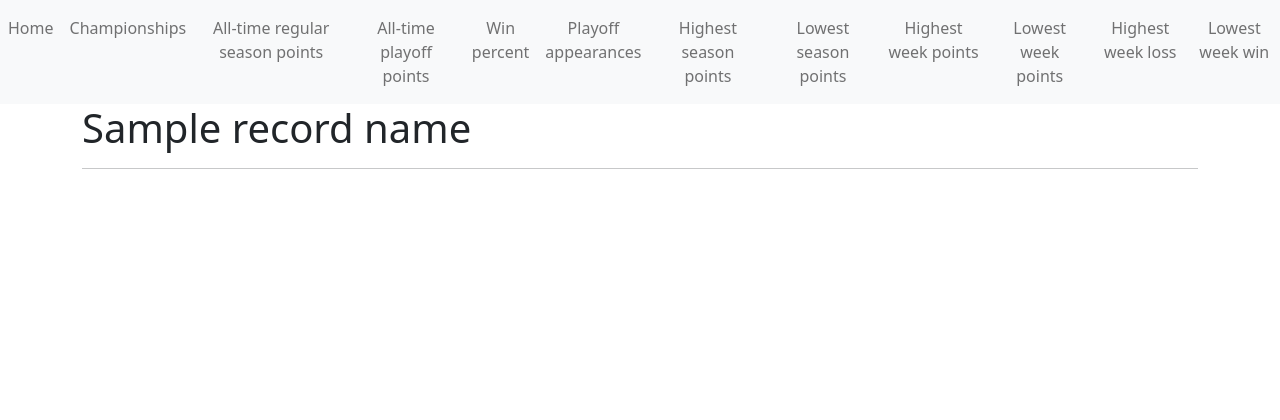
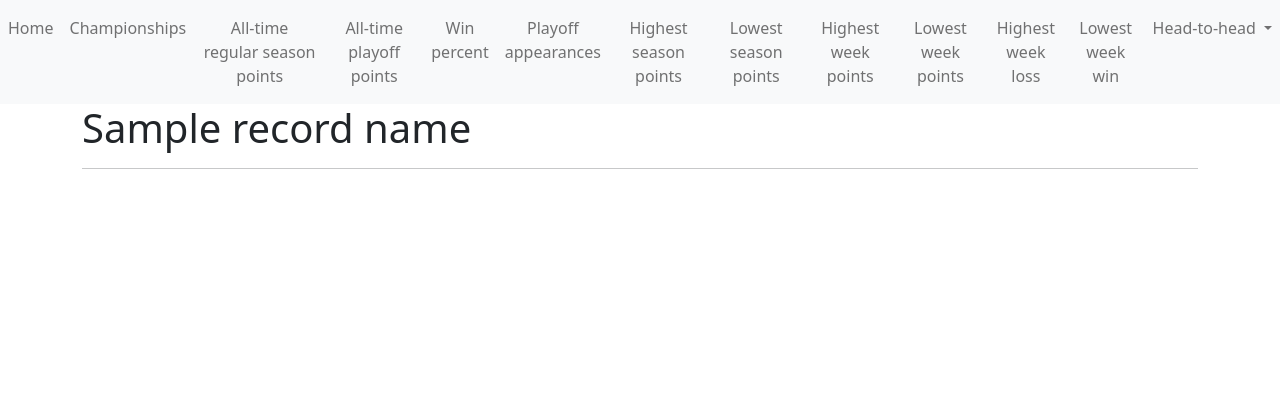
Before and after one commit to kmanc/fantasy_football_records, a Flask app: template templates/base.html in a window 1280 px wide. Shown: the top 420 px of the page. Run offline with Flask 2, Linux system fonts and the light colour scheme; the template is opened without the code that fills it: most values are stand-ins (such as "Sample title", 1, 10 or a date in 2020); parts of the project's set-up code (start-up, migrations or seed data) failed here and were passed over; some libraries are stand-ins or nearby versions.

Commit message:
head to head in navbar

```diff
--- a/templates/navbar.html
+++ b/templates/navbar.html
@@ -1,5 +1,6 @@
 <nav class="navbar navbar-expand-lg navbar-light bg-light">
-    <button class="navbar-toggler" type="button" data-toggle="collapse" data-target="#navbarNav" aria-controls="navbarNav" aria-expanded="false" aria-label="Toggle navigation">
+    <button class="navbar-toggler" type="button" data-toggle="collapse" data-target="#navbarNav"
+            aria-controls="navbarNav" aria-expanded="false" aria-label="Toggle navigation">
         <span class="navbar-toggler-icon"></span>
     </button>
     <div class="collapse navbar-collapse" id="navbarNav">
@@ -11,7 +12,8 @@
                 <a class="nav-link" href="/championships" style="text-align:center">Championships</a>
             </li>
             <li class="nav-item">
-                <a class="nav-link" href="/total_regular_season_points" style="text-align:center">All-time regular season points</a>
+                <a class="nav-link" href="/total_regular_season_points" style="text-align:center">All-time regular
+                    season points</a>
             </li>
             <li class="nav-item">
                 <a class="nav-link" href="/total_playoff_points" style="text-align:center">All-time playoff points</a>
@@ -40,6 +42,17 @@
             <li class="nav-item">
                 <a class="nav-link" href="/lowest_win" style="text-align:center">Lowest week win</a>
             </li>
+            <li class="nav-item dropdown">
+                <a class="nav-link dropdown-toggle" href="#" id="navbarDropdownMenuLink" data-toggle="dropdown"
+                   aria-haspopup="true" aria-expanded="false" data-bs-toggle="dropdown">
+                    Head-to-head
+                </a>
+                <div class="dropdown-menu" aria-labelledby="navbarDropdownMenuLink">
+                    {% for owner in owners %}
+                        <a class="dropdown-item" href="/head-to-head/{{ owner }}">{{ owner }}</a>
+                    {% endfor %}
+                </div>
+            </li>
         </ul>
     </div>
 </nav>
```
